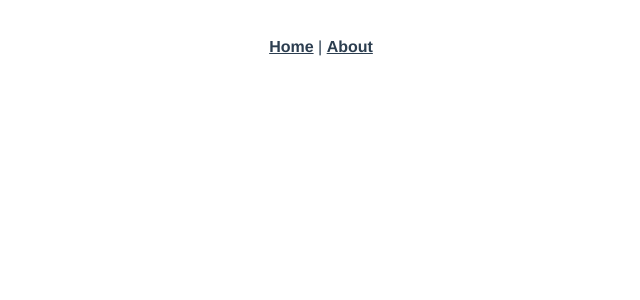
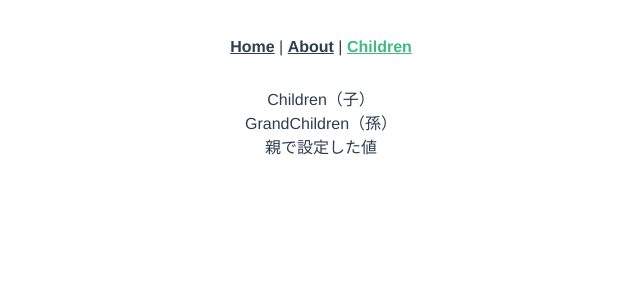
Before and after one commit to piyokintv/learning-vuejs, a Vue app in the folder section10/vue3-test/: page /children in a window 1280 px wide. Before the commit this address had no page. Shown: the top 300 px of the page, without its empty margins (319-959 px from the left). Built offline with nearby package versions, Linux system fonts and the light colour scheme.

Commit message:
Provide/Inject 長距離Props

```diff
--- a/section10/vue3-test/src/App.vue
+++ b/section10/vue3-test/src/App.vue
@@ -1,10 +1,21 @@
 <template>
   <nav>
     <router-link to="/">Home</router-link> |
-    <router-link to="/about">About</router-link>
+    <router-link to="/about">About</router-link> |
+    <router-link to="/children">Children</router-link>
   </nav>
   <router-view/>
 </template>
+
+<script>
+export default {
+  provide() {
+    return {
+      userName: '親で設定した値'
+    }
+  }
+}
+</script>
 
 <style>
 #app {
--- /dev/null
+++ b/section10/vue3-test/src/components/GrandChildren.vue
@@ -0,0 +1,16 @@
+<template>
+  <div>
+    GrandChildren（孫）
+  </div>
+  <div>{{ userName }}</div>
+</template>
+
+<script>
+export default {
+  inject: ['userName']
+}
+</script>
+
+<style>
+
+</style>
--- a/section10/vue3-test/src/router/index.js
+++ b/section10/vue3-test/src/router/index.js
@@ -1,11 +1,17 @@
 import { createRouter, createWebHistory } from 'vue-router'
 import HomeView from '../views/HomeView.vue'
+import ChildrenView from '@/views/ChildrenView'
 
 const routes = [
   {
     path: '/',
     name: 'home',
     component: HomeView
+  },
+  {
+    path: '/children',
+    name: 'Children',
+    component: ChildrenView
   },
   {
     path: '/about',
--- /dev/null
+++ b/section10/vue3-test/src/views/ChildrenView.vue
@@ -0,0 +1,19 @@
+<template>
+  <div>Children（子）</div>
+  <Grand-Children />
+</template>
+
+<script>
+import GrandChildren from '@/components/GrandChildren'
+
+export default {
+  components: {
+    GrandChildren
+  }
+
+}
+</script>
+
+<style>
+
+</style>
```
